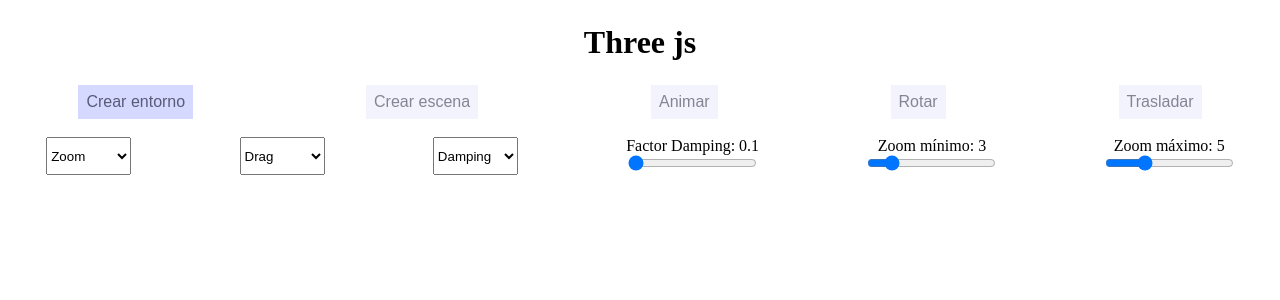
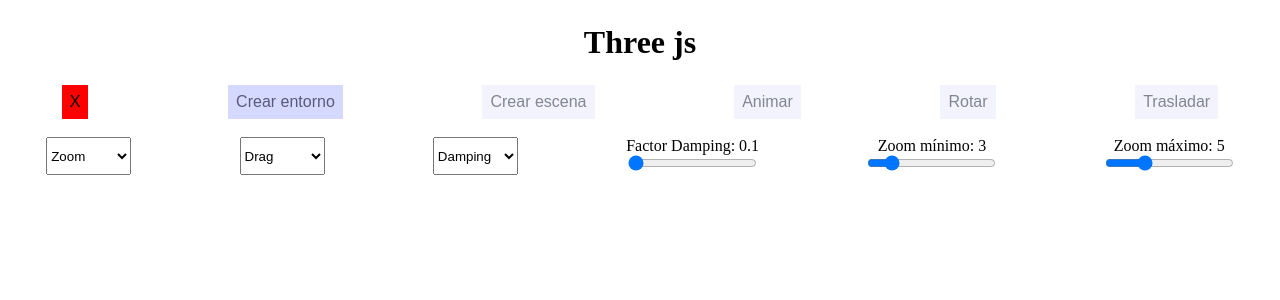
Before and after one commit to Julian-Lop/first-threejs-project, a Next.js app: page / in a window 1280 px wide. Shown: the top 300 px of the page. Built offline with nearby package versions, Linux system fonts and the light colour scheme.

Commit message:
button delete added

```diff
--- a/src/pages/index.js
+++ b/src/pages/index.js
@@ -1,8 +1,10 @@
 import { useEffect, useState } from 'react'
 import * as THREE from 'three'
 import { OrbitControls } from 'three/addons/controls/OrbitControls.js'
+import Router, { useRouter } from 'next/router'
 
 export default function Home() {
+  const router = useRouter()
 
   const [scene, setScene] = useState(new THREE.Scene())
   const [camera, setCamera] = useState()
@@ -144,7 +146,11 @@
       <h1>
         Three js
       </h1>
+
       <navbar>
+        <button onClick={() => router.reload()} style={{background:'#ff0000', color:'#000000'}}>
+          X
+        </button>
         <button onClick={() => onStart()}>
           Crear entorno
         </button>
```
